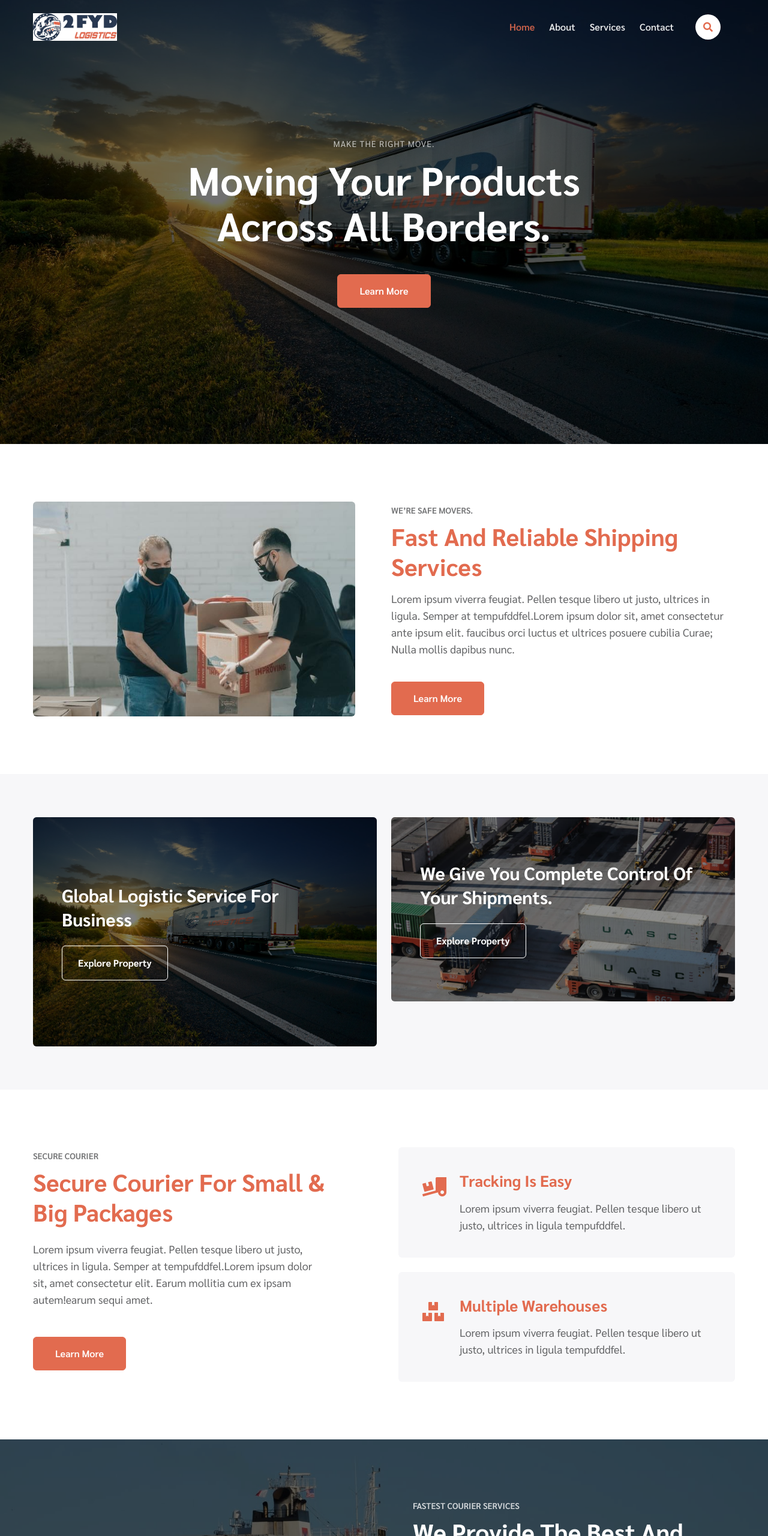
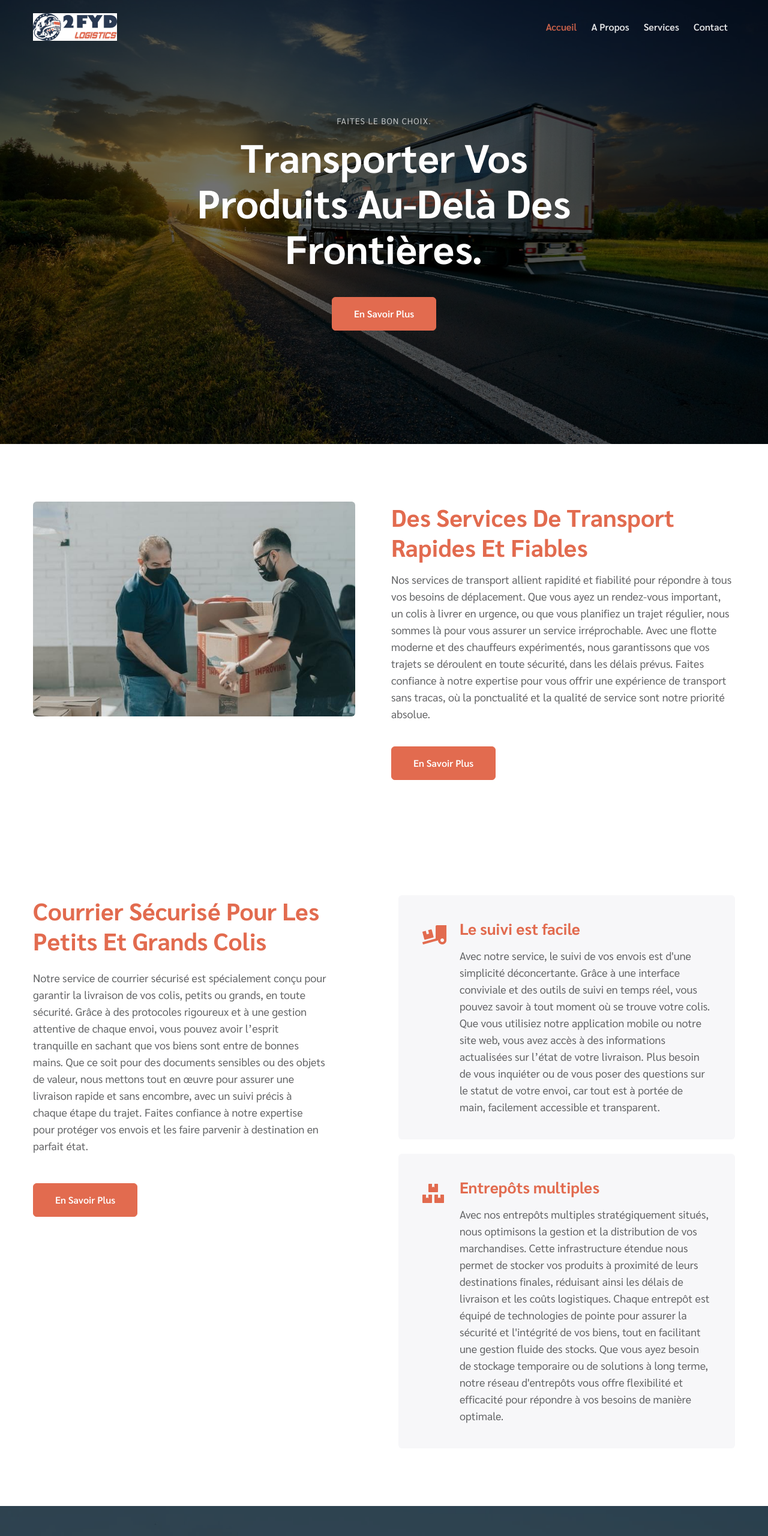
Before and after one commit to abdiaschafy/2fyd, a plain HTML site: page index.html in a window 1280 px wide. Shown: the top 2560 px of the page at 60% size. Drawn offline with Linux system fonts and the light colour scheme.

```diff
--- a/index.html
+++ b/index.html
@@ -30,10 +30,10 @@
                 <div class="collapse navbar-collapse" id="navbarScroll">
                     <ul class="navbar-nav ms-auto my-2 my-lg-0 navbar-nav-scroll">
                         <li class="nav-item">
-                            <a class="nav-link active" aria-current="page" href="index.html">Home</a>
+                            <a class="nav-link active" aria-current="page" href="index.html">Accueil</a>
                         </li>
                         <li class="nav-item">
-                            <a class="nav-link" href="about.html">About</a>
+                            <a class="nav-link" href="A propos.html">A propos</a>
                         </li>
                         <li class="nav-item">
                             <a class="nav-link" href="services.html">Services</a>
@@ -43,7 +43,7 @@
                         </li>
                     </ul>
                     <!--/search-->
-                    <button id="trigger-overlay" class="searchw3-icon mx-xl-4 mx-lg-3" type="button"><i class="fas fa-search"></i></button>
+                    <!-- <button id="trigger-overlay" class="searchw3-icon mx-xl-4 mx-lg-3" type="button"><i class="fas fa-search"></i></button> -->
                     <!-- open/close -->
                     <!-- <div class="overlay overlay-slidedown">
                         <button type="button" class="overlay-close"><i class="fas fa-times"></i></button>
@@ -78,13 +78,13 @@
     <!--//Header-->
     <!--/Banner-Start-->
     <!-- main-slider -->
-    <section class="w3l-main-slider banner-slider" id="home">
+    <section class="w3l-main-slider banner-slider" id="Accueil">
                 <div class="slider-info banner-view banner-top1">
                     <div class="container">
                         <div class="banner-info header-hero-19">
-                            <p class="w3hny-tag">Make the right move.</p>
-                            <h3 class="title-hero-19">Moving your products across all borders.</h3>
-                            <a href="about.html" class="btn btn-style btn-primary mt-4">Learn More </a>
+                            <p class="w3hny-tag">Faites le bon choix.</p>
+                            <h3 class="title-hero-19">Transporter vos produits au-delà des frontières.</h3>
+                            <a href="A propos.html" class="btn btn-style btn-primary mt-4">En savoir plus </a>
 
                         </div>
                     </div>
@@ -92,61 +92,25 @@
     </section>
     <!-- //main-slider -->
     <!--/grids-->
-    <section class="w3l-grids-3 py-5" id="about">
+    <section class="w3l-grids-3 py-5" id="A propos">
         <div class="container py-md-5 py-3">
             <div class="row w3home-ab-grids">
                 <div class="w3ab-right-top col-lg-6 pe-lg-5">
                     <img src="assets/images/g2.jpg" alt="" class="img-fluid radius-image">
                 </div>
                 <div class="w3ab-left-top col-lg-6 mt-lg-0 mt-4 pt-lg-0 pt-2">
-                    <h6 class="title-subw3hny mb-1">We’re safe movers.</h6>
-                    <h3 class="title-w3l mb-2">Fast and reliable shipping services</h3>
-                    <p class="my-3"> Lorem ipsum viverra feugiat. Pellen tesque libero ut justo, ultrices in ligula. Semper at tempufddfel.Lorem ipsum dolor sit, amet consectetur ante ipsum elit. faucibus orci luctus et ultrices posuere cubilia Curae;
-                        Nulla mollis dapibus nunc. </p>
+                    <h3 class="title-w3l mb-2">Des services de transport rapides et fiables</h3>
+                    <p class="my-3">
+                        Nos services de transport allient rapidité et fiabilité pour répondre à tous vos besoins de déplacement. Que vous ayez un rendez-vous important, un colis à livrer en urgence, ou que vous planifiez un trajet régulier, nous sommes là pour vous assurer un service irréprochable. Avec une flotte moderne et des chauffeurs expérimentés, nous garantissons que vos trajets se déroulent en toute sécurité, dans les délais prévus. Faites confiance à notre expertise pour vous offrir une expérience de transport sans tracas, où la ponctualité et la qualité de service sont notre priorité absolue.
+                    </p>
 
-                    <a href="about.html" class="btn btn-style btn-primary mt-4">Learn More</a>
+                    <a href="A propos.html" class="btn btn-style btn-primary mt-4">En savoir plus</a>
                 </div>
 
             </div>
         </div>
     </section>
     <!--//grids-->
-
-    <!--/bottom-3-grids-->
-    <div class=" w3l-3-grids py-5" id="grids-3">
-        <div class="container py-md-4">
-            <div class="row">
-                <div class="col-md-6 mt-md-0">
-                    <div class="grids3-info position-relative">
-                        <a href="#img" class="d-block zoom"><img src="assets/images/banner-2fyd.jpg" alt="" class="img-fluid news-image"></a>
-                        <div class="w3-grids3-info">
-                            <h4 class="gdnhy-1"><a href="#img">Global Logistic Service For Business</a>
-                                <a class="w3item-link btn btn-style mt-4" href="#">
-                                    Explore Property
-                                </a>
-
-                            </h4>
-                        </div>
-                    </div>
-                </div>
-                <div class="col-md-6 mt-md-0 mt-4 grids3-info2">
-                    <div class="grids3-info position-relative">
-                        <a href="#img" class="d-block zoom"><img src="assets/images/banner2.jpg" alt="" class="img-fluid news-image"></a>
-                        <div class="w3-grids3-info second">
-                            <h4 class="gdnhy-1"><a href="#img">We give you complete control
-                                    of your shipments.</a>
-                                <a class="w3item-link btn btn-style mt-4" href="#">
-                                    Explore Property
-                                </a>
-                            </h4>
-
-                        </div>
-                    </div>
-                </div>
-
-            </div>
-        </div>
-    </div>
     <!--//bottom-3-grids-->
 
     <!--/w3-grids-->
@@ -155,13 +119,12 @@
                 <div class="row w3l-passion-mid-grids">
 
                     <div class="col-lg-6 passion-grid-item-info pe-lg-5 mb-lg-0 mb-5">
-                        <h6 class="title-subw3hny mb-1">Secure courier</h6>
-                        <h3 class="title-w3l mb-4">Secure courier for small & big packages</h3>
-                        <p class="mt-3 pe-lg-5">Lorem ipsum viverra feugiat. Pellen tesque libero ut justo, ultrices in
-                            ligula. Semper at tempufddfel.Lorem ipsum dolor sit, amet consectetur elit. Earum mollitia
-                            cum ex ipsam autem!earum sequi amet.</p>
+                        <h3 class="title-w3l mb-4">Courrier sécurisé pour les petits et grands colis</h3>
+                        <p class="mt-3 pe-lg-5">
+                            Notre service de courrier sécurisé est spécialement conçu pour garantir la livraison de vos colis, petits ou grands, en toute sécurité. Grâce à des protocoles rigoureux et à une gestion attentive de chaque envoi, vous pouvez avoir l’esprit tranquille en sachant que vos biens sont entre de bonnes mains. Que ce soit pour des documents sensibles ou des objets de valeur, nous mettons tout en œuvre pour assurer une livraison rapide et sans encombre, avec un suivi précis à chaque étape du trajet. Faites confiance à notre expertise pour protéger vos envois et les faire parvenir à destination en parfait état.
+                        </p>
                         <div class="w3banner-content-btns">
-                            <a href="about.html" class="btn btn-style btn-primary mt-lg-5 mt-4 me-2">Learn More </a>
+                            <a href="about.html" class="btn btn-style btn-primary mt-lg-5 mt-4 me-2">En savoir plus </a>
 
                         </div>
                     </div>
@@ -171,8 +134,10 @@
                                 <i class="fas fa-truck-loading"></i>
                             </div>
                             <div class="icon-text">
-                                <h4><a href="#service" class="title-head mb-3">Tracking Is Easy</a></h4>
-                                <p class="text-para mt-3">Lorem ipsum viverra feugiat. Pellen tesque libero ut justo, ultrices in ligula tempufddfel.</p>
+                                <h4><a href="#service" class="title-head mb-3">Le suivi est facile</a></h4>
+                                <p class="text-para mt-3">
+                                    Avec notre service, le suivi de vos envois est d'une simplicité déconcertante. Grâce à une interface conviviale et des outils de suivi en temps réel, vous pouvez savoir à tout moment où se trouve votre colis. Que vous utilisiez notre application mobile ou notre site web, vous avez accès à des informations actualisées sur l’état de votre livraison. Plus besoin de vous inquiéter ou de vous poser des questions sur le statut de votre envoi, car tout est à portée de main, facilement accessible et transparent.
+                                </p>
                             </div>
                         </div>
                         <div class="w3lgrids-1 box-wrap mt-4">
@@ -180,8 +145,10 @@
                                 <i class="fas fa-boxes"></i>
                             </div>
                             <div class="icon-text">
-                                <h4><a href="#service" class="title-head mb-3">Multiple Warehouses</a></h4>
-                                <p class="text-para mt-3">Lorem ipsum viverra feugiat. Pellen tesque libero ut justo, ultrices in ligula tempufddfel.</p>
+                                <h4><a href="#service" class="title-head mb-3">Entrepôts multiples</a></h4>
+                                <p class="text-para mt-3">
+                                    Avec nos entrepôts multiples stratégiquement situés, nous optimisons la gestion et la distribution de vos marchandises. Cette infrastructure étendue nous permet de stocker vos produits à proximité de leurs destinations finales, réduisant ainsi les délais de livraison et les coûts logistiques. Chaque entrepôt est équipé de technologies de pointe pour assurer la sécurité et l'intégrité de vos biens, tout en facilitant une gestion fluide des stocks. Que vous ayez besoin de stockage temporaire ou de solutions à long terme, notre réseau d'entrepôts vous offre flexibilité et efficacité pour répondre à vos besoins de manière optimale.
+                                </p>
                             </div>
                         </div>
                     </div>
@@ -194,28 +161,22 @@
         <div class="container py-md-5 py-3">
             <div class="row bottom-ab-grids align-items-center">
                 <div class="w3l-video-left col-lg-6 mb-lg-0 mb-5">
-                    <!-- /home-page-video-popup-->
+                    <!-- /Accueil-page-video-popup-->
                     <div class="position-relative mt-5">
                         <a href="#small-dialog" class="popup-with-zoom-anim play-view text-center position-absolute">
                             <span class="video-play-icon">
                                 <span class="fa fa-play"></span>
                             </span>
                         </a>
-                        <!-- dialog itself, mfp-hide class is required to make dialog hidden --
-                        <div id="small-dialog" class="zoom-anim-dialog mfp-hide">
-                            <iframe src="https://player.vimeo.com/video/395483299?h=f7c7d5cb59" frameborder="0" allow="autoplay; fullscreen; picture-in-picture" allowfullscreen></iframe>
-                        </div>
-						<!-- dialog itself, mfp-hide class is required to make dialog hidden -->
                     </div>
-                    <!-- //home-page-video-popup-->
+                    <!-- //Accueil-page-video-popup-->
                 </div>
                 <div class="w3ab-left-top col-lg-6 mt-lg-0 mt-5 ps-lg-5">
-                    <h6 class="title-subw3hny mb-1">Fastest Courier Services</h6>
-                    <h3 class="title-w3l two mb-2">We provide the best and fastest courier services nowadays</h3>
-                    <p class="my-3"> Lorem ipsum viverra feugiat. Pellen tesque libero ut justo, ultrices in ligula. Semper at tempufddfel.Lorem ipsum dolor sit, amet consectetur ante ipsum elit. </p>
-                    <p class="my-3"> Vestibulum ante ipsum primis in faucibus orci luctus et ultrices posuere cubilia Curae;
-                        Nulla mollis dapibus nunc.</p>
-                    <a href="about.html" class="btn btn-style btn-primary mt-4">Learn More </a>
+                    <h3 class="title-w3l two mb-2">Nous fournissons aujourd'hui les services de courrier les meilleurs et les plus rapides.</h3>
+                    <p class="my-3">
+                        Aujourd'hui, nous sommes fiers de vous offrir les services de courrier les plus performants et les plus rapides du marché. Grâce à notre engagement envers l'excellence et notre réseau de livraison optimisé, nous vous garantissons que vos envois arriveront à destination dans les délais les plus courts. Chaque colis est traité avec soin et priorité, vous assurant une expérience sans pareille. Faites confiance à notre expertise pour répondre à vos besoins de manière efficace et rapide, et découvrir pourquoi nous sommes le choix privilégié de tant de clients pour leurs envois urgents.
+                    </p>
+                    <a href="about.html" class="btn btn-style btn-primary mt-4">En savoir plus </a>
                 </div>
             </div>
         </div>
@@ -401,15 +362,15 @@
                                 <div class="col-lg-3 sub-two-right">
                                     <h6>Who We Are</h6>
                                     <ul>
-                                        <li><a href="about.html">About Us</a>
+                                        <li><a href="A propos.html">A propos de nous</a>
                                         </li>
-                                        <li><a href="about.html"> Our Team</a>
+                                        <li><a href="A propos.html"> Our Team</a>
                                         </li>
                                         <li><a href="#news">New & Media</a>
                                         </li>
                                         <li><a href="#case"> Case Studies</a>
                                         </li>
-                                        <li><a href="contact.html"> Work With Us</a>
+                                        <li><a href="contact.html"> Work With de nous</a>
                                         </li>
                                     </ul>
                                 </div>
```
Also changed, not shown: about.html (+14 -14 lines), contact.html (+9 -9 lines), services.html (+8 -8 lines), assets/css/style-starter.css, assets/js/jquery-1.9.1.min.js, assets/webfonts/fa-solid-900.svg.
